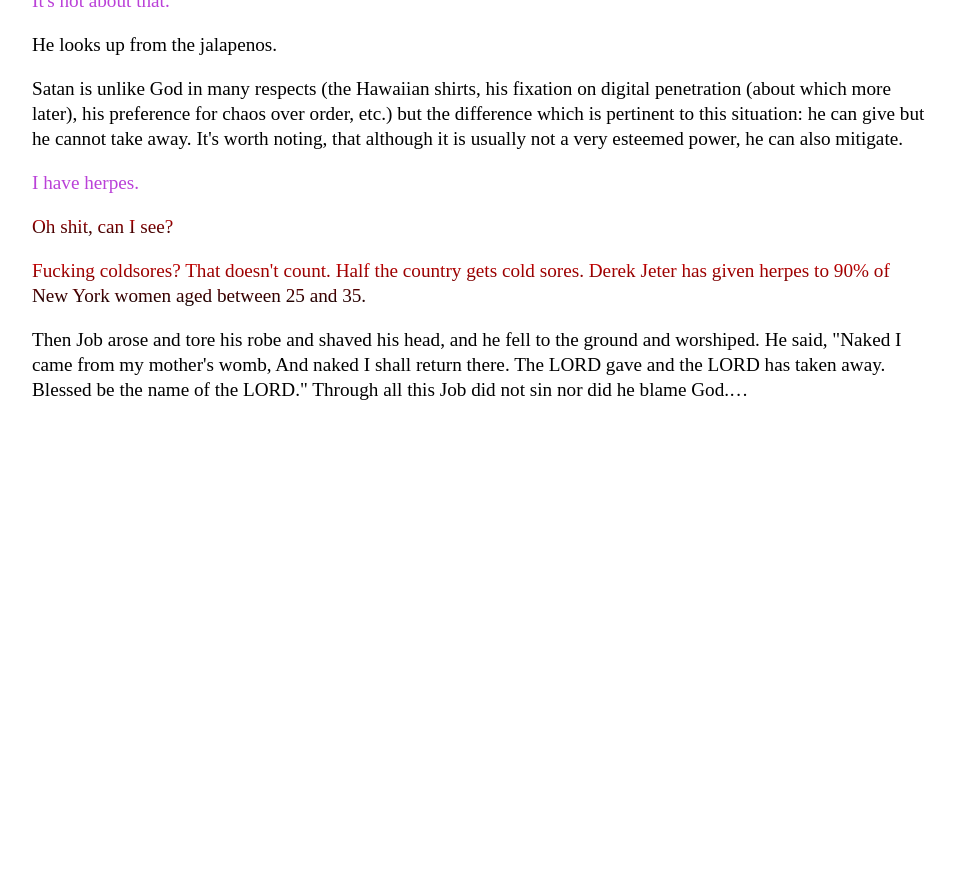
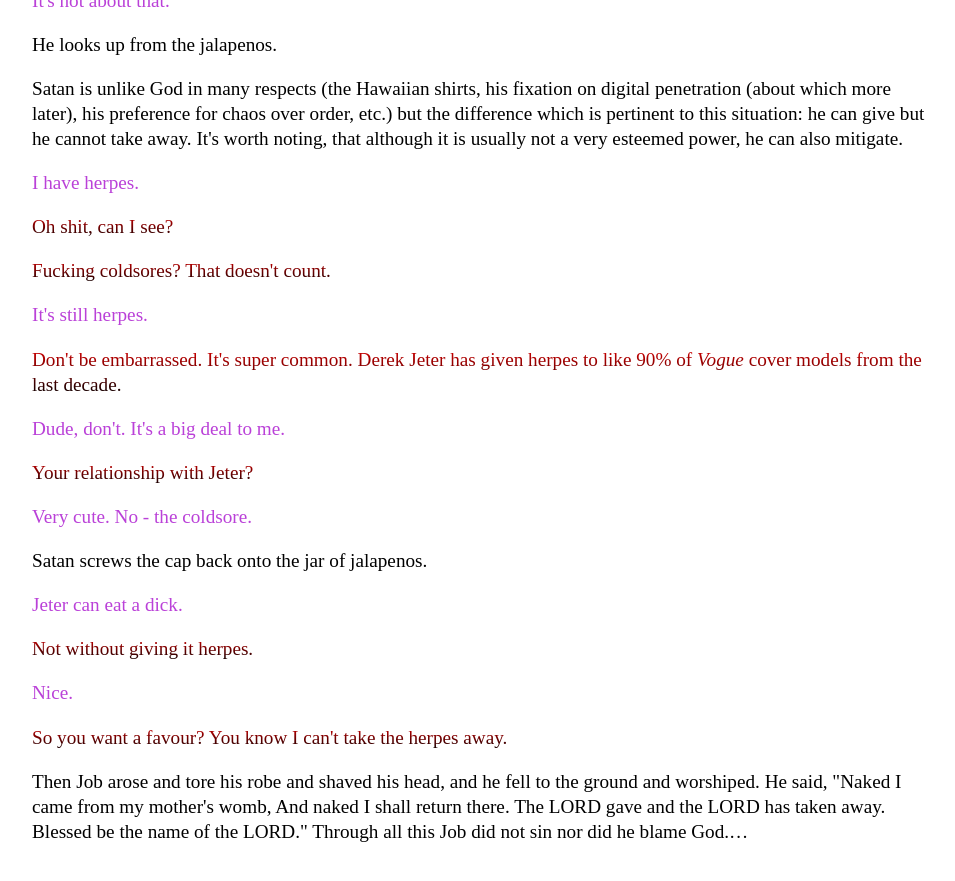
Before and after one commit to Pinelife/pinelife.github.io, a Jekyll site: the page Hellhole/Room9.html, which Jekyll copies as it is, in a window 1280 px wide and 900 px high, scrolled down 1917 px. Shown: the top 881 px of the window, without its empty margins (160-1115 px from the left). Built offline with Jekyll 4.4.1, drawn with Linux system fonts in a browser that asks for light colours; before the commit the page ends 2380 px from its top, so only the background shows below that.

Commit message:
Update Room9.html

```diff
--- a/Hellhole/Room9.html
+++ b/Hellhole/Room9.html
@@ -133,10 +133,42 @@
 Oh shit, can I see?
 </p>
 <p
+   You lift the corner of your upper lip to show a tiny pink blister.
    </p>
 <p class = "Satan">
-Fucking coldsores? That doesn't count. Half the country gets cold sores. Derek Jeter has given herpes to 90% of New York women aged
-between 25 and 35.
+Fucking coldsores? That doesn't count.
+</p>
+<p class="lauria">
+It's still herpes.
+</p>
+<p class = "Satan">
+Don't be embarrassed. It's super common. Derek Jeter has given herpes to like 90% of <i>Vogue</i> cover models from the last decade.
+</p>
+<p class="lauria">
+Dude, don't. It's a big deal to me.
+</p>
+<p class = "Satan">
+Your relationship with Jeter?
+</p>
+<p class="lauria">
+Very cute. No - the coldsore.
+</p>
+<p>
+Satan screws the cap back onto the jar of jalapenos.
+</p>
+<p class="lauria">
+Jeter can eat a dick.
+</p>
+<p class = "Satan">
+Not without giving it herpes.
+</p>
+<p class="lauria">
+Nice.
+</p>
+<p class = "Satan">
+So you want a favour? You know I can't take the herpes away.
+</p>
+<p>
 </p>
 <p>
 Then Job arose and tore his robe and shaved his head, and he fell to the ground and worshiped. He said, "Naked I came from my
```
